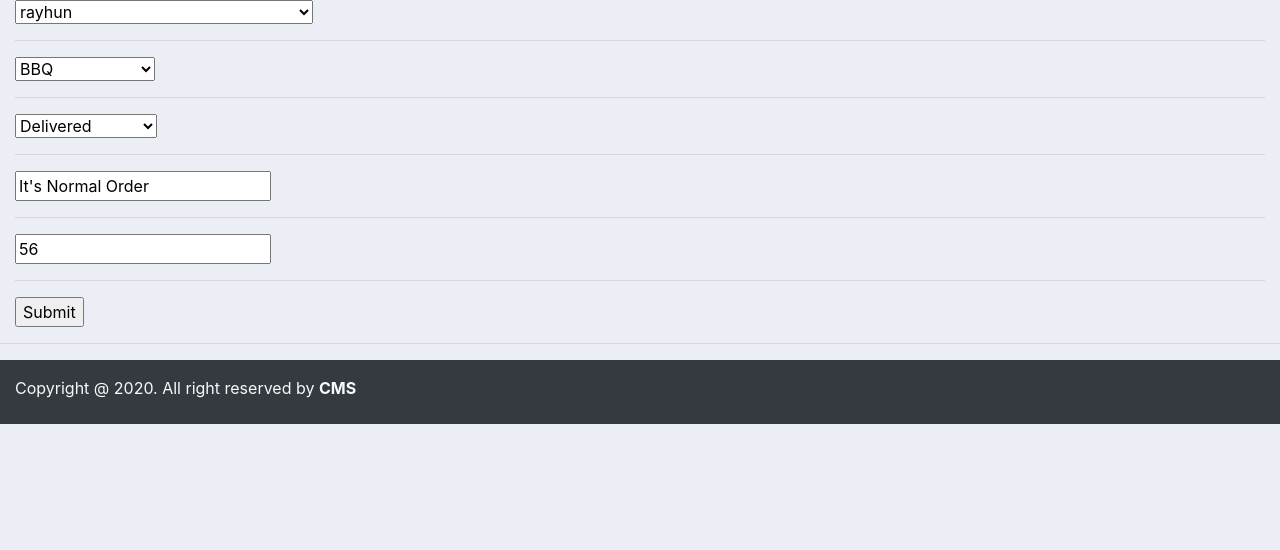
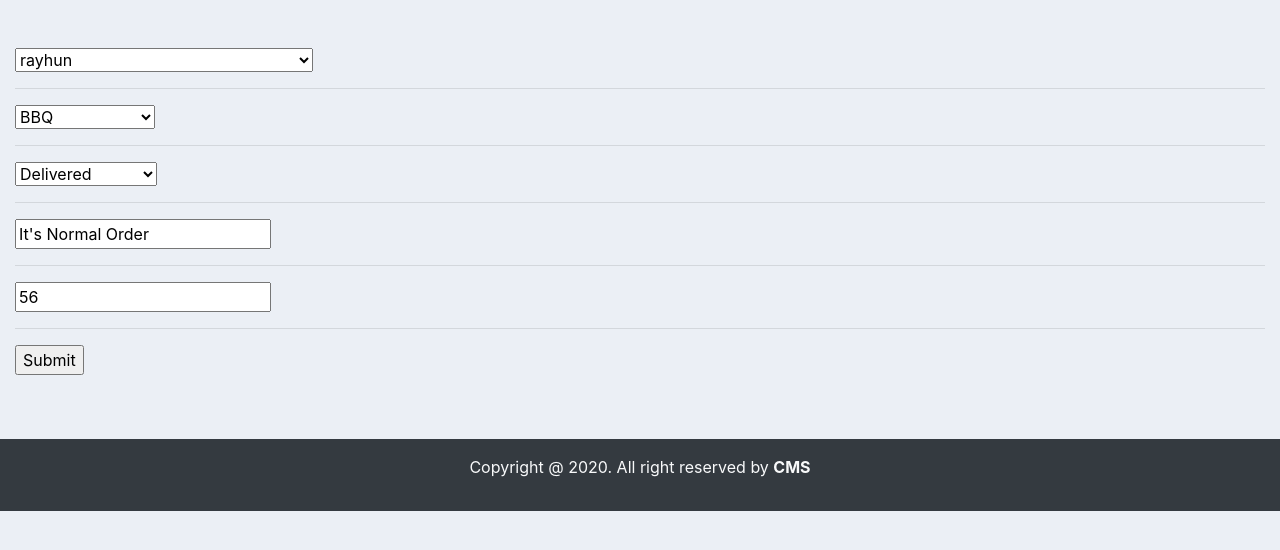
Before and after one commit to Rayhun/Customer-Management, a Django app: page /update_order/61 in a window 1280 px wide. Shown: the part 66-616 px from the top of the page. Run offline with Django 3.2, Linux system fonts and the light colour scheme; a user stored in the database is signed in; data comes from the database, SQL or seed files in the repository; both versions use the stored data as it was after the commit; some libraries are stand-ins or nearby versions.

Commit message:
Documentation

```diff
--- a/accounts/models.py
+++ b/accounts/models.py
@@ -44,8 +44,8 @@ class Order(models.Model):
         ('Canceled Order','Canceled Order'),
         ('Delivered','Delivered')
         )
-    customer = models.ForeignKey(Customer, null=True, on_delete=models.SET_NULL, related_name='customer_orders')
-    Product = models.ForeignKey(Product, null=True, on_delete=models.SET_NULL, related_name='product_orders')
+    customer = models.ForeignKey(Customer, null=True, on_delete=models.SET_NULL)
+    Product = models.ForeignKey(Product, null=True, on_delete=models.SET_NULL)
     date_created = models.DateTimeField(auto_now_add=True, null=True)
     statur = models.CharField(max_length=200, null=True, choices=STATUS)
     note = models.CharField(max_length=200, null=True)
--- a/accounts/templates/accounts/dashbord.html
+++ b/accounts/templates/accounts/dashbord.html
@@ -3,8 +3,6 @@
 {% block content %}
 <div class="container-fluid">
     {% include 'accounts/status.html' %}
-
-<br>
     <div class="row">
         <div class="col-md-5">
             <h5 class="text-center">CUSTOMERS:</h5>
--- a/accounts/templates/accounts/main.html
+++ b/accounts/templates/accounts/main.html
@@ -14,12 +14,17 @@
     {% block content %}
 
     {% endblock %}
-    <hr>
-<div class="pt-3 pb-2 mb-2 bg-dark text-white">
-    <div class="container-fluid">
-        <p class="text-light">Copyright @ 2020. All right reserved by <a class="text-light" href="https://github.com/Rayhun"><b>CMS</b></a></p>
-    </div>
-</div>
+    <footer class="bg-dark w-100 mt-3">
+        <div class="container-fluid">
+            <div class="row">
+               <div class="col">
+                <div class="pt-3 pb-2 mb-2 text-white text-center">
+                    <p class="text-light">Copyright @ 2020. All right reserved by <a class="text-light" href="https://github.com/Rayhun"><b>CMS</b></a></p>
+                </div>
+               </div>
+            </div>
+        </div>
+    </footer>
 </body>
 <script src="https://stackpath.bootstrapcdn.com/bootstrap/4.5.2/js/bootstrap.min.js" integrity="sha384-B4gt1jrGC7Jh4AgTPSdUtOBvfO8shuf57BaghqFfPlYxofvL8/KUEfYiJOMMV+rV" crossorigin="anonymous"></script>
 
--- a/accounts/templates/accounts/order_form.html
+++ b/accounts/templates/accounts/order_form.html
@@ -2,7 +2,7 @@
 {% load static %}
 
 {% block content %}
-<div class="container-fluid">
+<div class="container-fluid py-5">
     <form action="" method="POST">
         {% csrf_token %}
         {{ formset.management_form }}
@@ -10,7 +10,7 @@
             {{ form }}
             <hr>
         {% endfor %}
-        <input type="submit" name="Submit">
+        <input type="submit" name="Update">
     </form>
 </div>
 {% endblock %}
--- a/accounts/templates/accounts/status.html
+++ b/accounts/templates/accounts/status.html
@@ -4,9 +4,7 @@
         margin-top: 15px;
     }
 </style>
-<br>
-<div class="container-fluid">
-<div class="row">
+<div class="row my-5">
     <div class="col">
         <div class="col-md">
             <div class="card text-center text-whith mb-3 bg-info" id="total-orders">
--- a/accounts/views.py
+++ b/accounts/views.py
@@ -125,8 +125,7 @@ def products(request):
 @allowed_user(allowed_roles=['admin'])
 def customer(request, pk):
     customer = Customer.objects.get(pk=pk)
-    # orders = customer.order_set.all()
-    orders = customer.customer_orders
+    orders = customer.order_set.all()
     orders_count = orders.count()
 
     myFilter = OrderFilter(request.GET, queryset=orders)
```
Also changed, not shown: README.md, db.sqlite3, 1 other file. Lines whose indentation alone changed are shown as unchanged.
